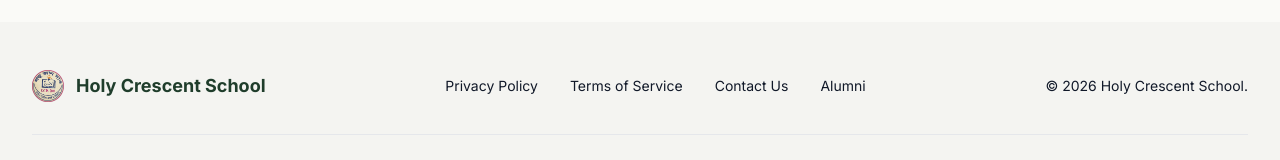
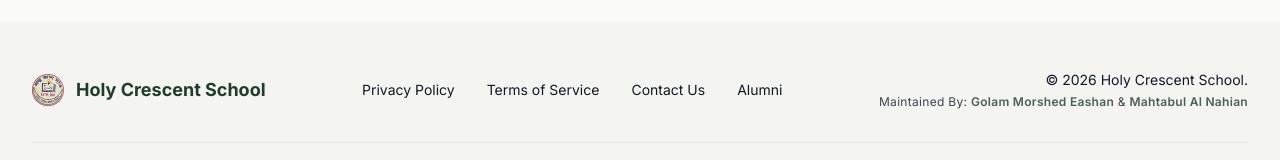
Before and after one commit to Eashanoppo/hcs-alumuni, a Next.js app: page / in a window 1280 px wide. Shown: the part 3937-4097 px from the top of the page. Built offline with nearby package versions, Linux system fonts and the light colour scheme; no server answers; the database is empty.

Commit message:
added identity

```diff
--- a/src/components/layout/Footer.tsx
+++ b/src/components/layout/Footer.tsx
@@ -45,8 +45,28 @@ export default function Footer() {
           </Link>
         </div>
 
-        <div className="text-muted dark:text-gray-400 text-sm">
-          © 2026 Holy Crescent School.
+        <div className="text-muted dark:text-gray-400 text-sm text-center md:text-right flex flex-col gap-1">
+          <p>© 2026 Holy Crescent School.</p>
+          <p className="text-xs opacity-80 tracking-wide">
+            Maintained By:{" "}
+            <a
+              href="https://www.instagram.com/golammorshedeashan/"
+              target="_blank"
+              rel="noopener noreferrer"
+              className="text-primary dark:text-accent hover:underline decoration-primary/30 underline-offset-4 transition-all font-semibold"
+            >
+              Golam Morshed Eashan
+            </a>
+            {" & "}
+            <a
+              href="https://djrcx.unleft.space/"
+              target="_blank"
+              rel="noopener noreferrer"
+              className="text-primary dark:text-accent hover:underline decoration-primary/30 underline-offset-4 transition-all font-semibold"
+            >
+              Mahtabul Al Nahian
+            </a>
+          </p>
         </div>
       </div>
 
--- a/src/components/ui/DeveloperCard.tsx
+++ b/src/components/ui/DeveloperCard.tsx
@@ -14,7 +14,7 @@ export default function DeveloperCard() {
         />
       </div>
       <div className="space-y-1">
-        <p className="text-sm font-medium text-muted">Created By:</p>
+        <p className="text-sm font-medium text-muted">Developed By:</p>
         <h4 className="text-xl font-black text-primary leading-tight">Golam Morshed Eashan</h4>
         <p className="text-sm font-medium text-muted">Developer at <span className="text-primary font-bold">UNLEFT</span></p>
         <a
```
